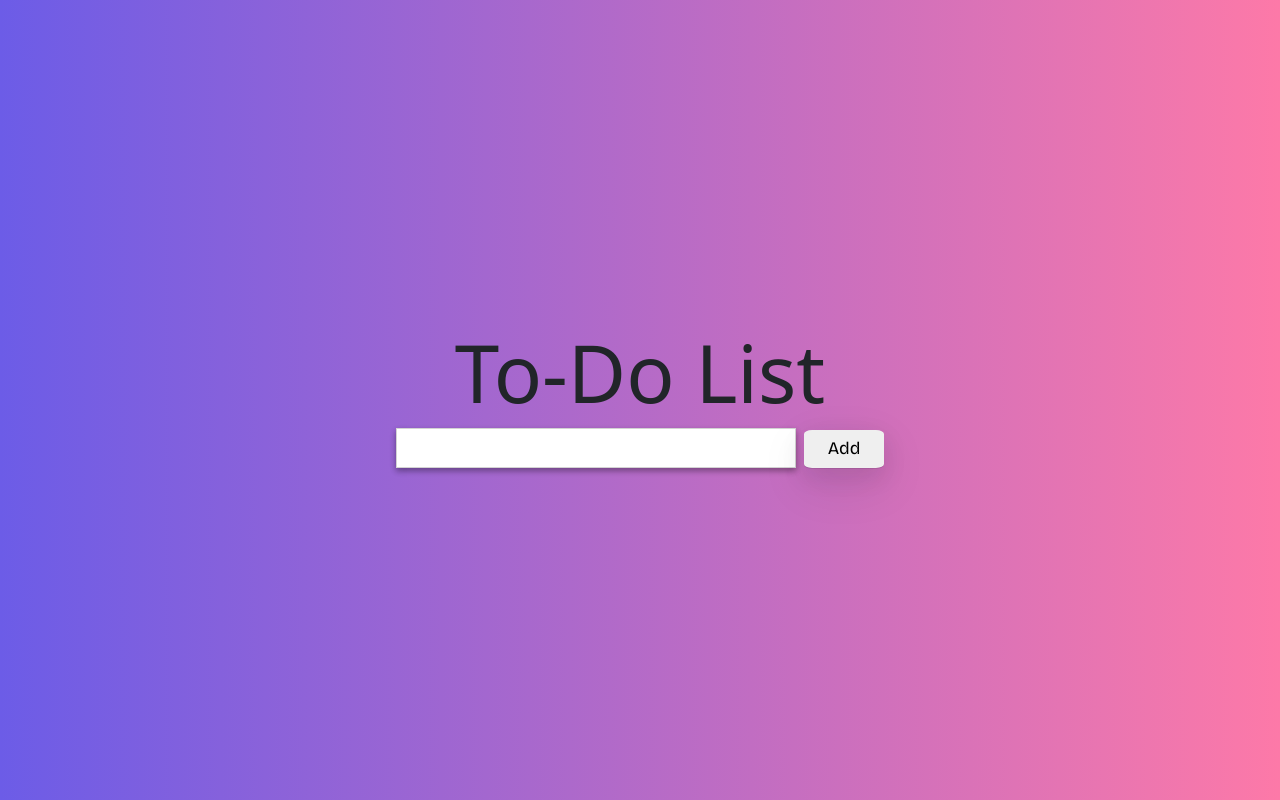
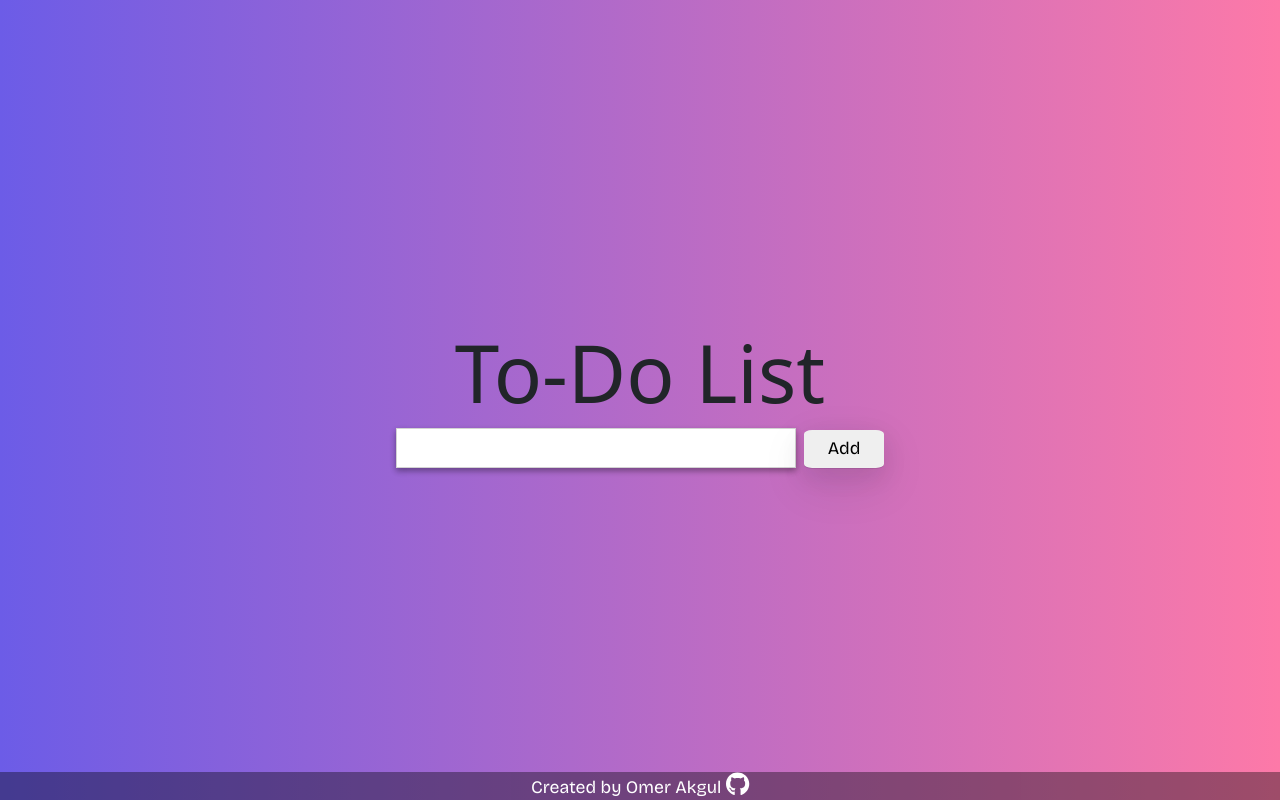
Before and after one commit to OmerAkgull/todo-dnd, a React (Vite) app: page / in a window 1280 px wide. Built offline with nearby package versions, Linux system fonts and the light colour scheme; a web font is replaced by a local one.

Commit message:
Add footer

```diff
--- a/src/App.tsx
+++ b/src/App.tsx
@@ -1,11 +1,17 @@
 import React, { useEffect, useState } from "react";
 import styled from "styled-components";
-import { DragDropContext, Droppable, Draggable, DropResult } from "react-beautiful-dnd";
+import {
+  DragDropContext,
+  Droppable,
+  Draggable,
+  DropResult,
+} from "react-beautiful-dnd";
 import "./App.css";
 import { FontAwesomeIcon } from "@fortawesome/react-fontawesome";
 import { faTrash, faPenToSquare } from "@fortawesome/free-solid-svg-icons";
 import { Button } from "react-bootstrap";
 import { Modal } from "react-bootstrap";
+import { faGithub } from "@fortawesome/free-brands-svg-icons";
 
 type Quote = {
   id: string;
@@ -131,6 +137,25 @@ const EditInput = styled.input`
   margin-left: 15%;
 `;
 
+const Footer = styled.footer`
+  background-color: rgba(0, 0, 0, 0.377) !important;
+  position: fixed;
+  bottom: 0;
+  left: 0;
+  width: 100%;
+  color: white;
+  text-align: center;
+`;
+
+const GithubIcon = styled(FontAwesomeIcon)`
+  font-size: 1.5rem;
+  cursor: pointer;
+`;
+
+const StyledLink = styled.a`
+  text-decoration: none;
+  color:white;`;
+
 type QuoteProps = {
   quote: {
     id: string;
@@ -165,37 +190,41 @@ function Quote({ quote, index, onRemove, onClick }: QuoteProps) {
     </Draggable>
   );
 }
+// type QuoteListProps = {
+//   quotes: {
+//     id: string;
+//     content: string;
+//   }[];
+//   onRemove: (id: string) => void;
+//   onClick: () => void;
+// };
 
-type QuoteListProps = {
-  quotes: {
-    id: string,
-    content: string,
-  }[];
-  onRemove: (id:string) => void;
-  onClick: () => void;
-}
-
-const QuoteList = React.memo(function QuoteList({ quotes, onRemove, onClick }: QuoteListProps) {
-  return quotes.map((quote, index) => (
-    <Quote
-      quote={quote}
-      index={index}
-      key={quote.id}
-      onRemove={onRemove}
-      onClick={onClick}
-    />
-  ));
-});
+// const QuoteList = React.memo(function QuoteList({
+//   quotes,
+//   onRemove,
+//   onClick,
+// }: QuoteListProps) {
+//   return quotes.map((quote, index) => (
+//     <Quote
+//       quote={quote}
+//       index={index}
+//       key={quote.id}
+//       onRemove={onRemove}
+//       onClick={onClick}
+//     />
+//   ));
+// });
 
 function QuoteApp() {
   const [state, setState] = useState({ quotes: initial });
   const [todo, setTodo] = useState("");
   const [show, setShow] = useState(false);
   const [editTodo, setEditTodo] = useState("");
-  const [editedTodoId, setEditedTodoId] = useState(null);
+  const [currentId, setCurrentId] = useState("");
 
-  const showModal = () => {
+  const showModal = (id: string) => {
     setShow(true);
+    setCurrentId(id);
   };
 
   const hideModal = () => {
@@ -229,7 +258,7 @@ function QuoteApp() {
     localStorage.setItem("quotes", JSON.stringify(quotes));
   }
 
-  function onDragEnd(result: DropResult) : void {
+  function onDragEnd(result: DropResult): void {
     if (!result.destination) {
       return;
     }
@@ -275,17 +304,12 @@ function QuoteApp() {
 
   function EditTodo() {
     if (editTodo.trim() !== "") {
-      const editedTodo = {
-        id: `id-${state.quotes.length}`,
-        content: editTodo.trim(),
-      };
+      let findTodo: Quote | undefined = state?.quotes?.find(
+        (item) => item.id === currentId
+      );
+      findTodo.content = editTodo;
 
-      setState((prevState) => {
-        const quotes = [...prevState.quotes, editedTodo];
-        saveToDos(quotes);
-        return { quotes };
-      });
-
+      setState(state);
       setEditTodo("");
       setShow(false);
     }
@@ -303,11 +327,34 @@ function QuoteApp() {
         <Droppable droppableId="list">
           {(provided) => (
             <div ref={provided.innerRef} {...provided.droppableProps}>
-              <QuoteList
-                quotes={state.quotes}
-                onRemove={onRemove}
-                onClick={showModal}
-              />
+              {state?.quotes?.map((quote, index) => {
+                return (
+                  <Draggable
+                    draggableId={quote.id}
+                    index={index}
+                    key={quote?.id}
+                  >
+                    {(provided) => (
+                      <QuoteItem
+                        ref={provided.innerRef}
+                        {...provided.draggableProps}
+                        {...provided.dragHandleProps}
+                      >
+                        {quote.content}
+                        <div>
+                          <EditButton onClick={() => showModal(quote?.id)}>
+                            <FontAwesomeIcon icon={faPenToSquare} />
+                          </EditButton>
+                          <RemoveButton onClick={() => onRemove(quote.id)}>
+                            {" "}
+                            <FontAwesomeIcon icon={faTrash} />
+                          </RemoveButton>
+                        </div>
+                      </QuoteItem>
+                    )}
+                  </Draggable>
+                );
+              })}
               {provided.placeholder}
             </div>
           )}
@@ -330,6 +377,12 @@ function QuoteApp() {
           </Button>
         </Modal.Footer>
       </Modal>
+      <Footer>
+        Created by Omer Akgul{" "}
+        <StyledLink href="https://github.com/OmerAkgull" target="blank">
+          <GithubIcon icon={faGithub} />
+        </StyledLink>
+      </Footer>
     </>
   );
 }
```
